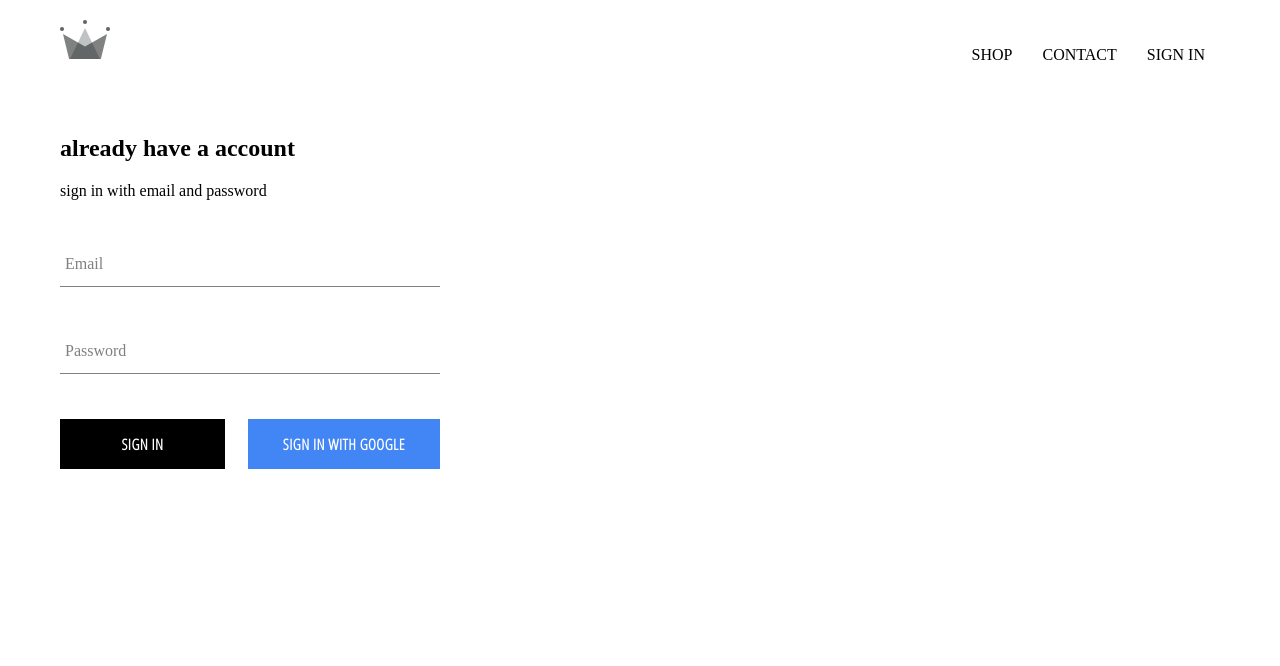
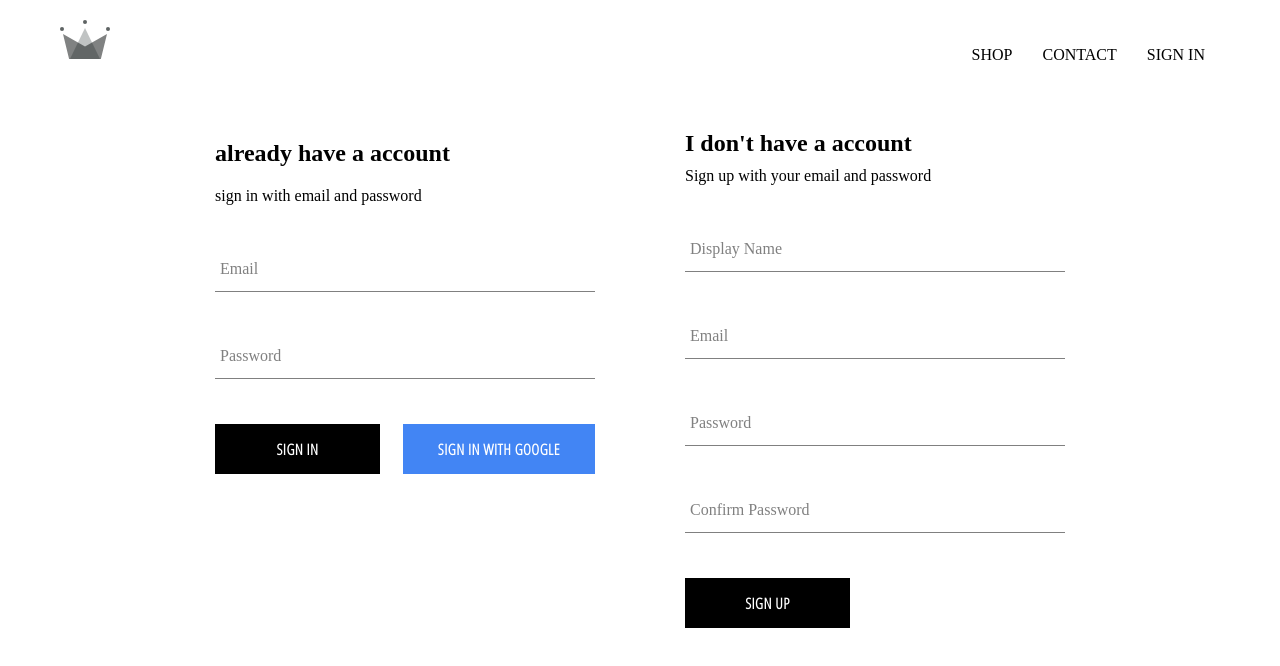
Before and after one commit to OranTal01/e-commerce, a React (Create React App) app: page /sign-in in a window 1280 px wide. Shown: the top 666 px of the page. Built offline with nearby package versions, Linux system fonts and the light colour scheme; no server answers.

Commit message:
finsh auth sign in and sign up

```diff
--- a/src/App.js
+++ b/src/App.js
@@ -1,11 +1,43 @@
-import React from 'react';
+import React, { Component } from 'react';
 import './App.css';
 import AppRouter from './routes';
+import { auth, createUserProfileDocument } from './database/firebase.utils';
 
-const App = () => {
-  return (
-    <AppRouter />
-  );
+class App extends Component {
+  state = {
+    currentUser: null
+  }
+
+  unsubscribeFromAuth = null
+
+  componentDidMount() {
+    // const { setCurrentUser } = this.props;
+
+    this.unsubscribeFromAuth = auth.onAuthStateChanged(async (userAuth) => {
+      if (userAuth) {
+        const userRef = await createUserProfileDocument(userAuth);
+
+        userRef.onSnapshot(snapShot => {
+          this.setState({
+            currentUser: {
+              id: snapShot.id,
+              displayName: snapShot.data().displayName,
+              ...snapShot.data()
+            }
+          });
+        });
+      }
+    });
+  }
+
+  componentWillUnmount() {
+    this.unsubscribeFromAuth();
+  }
+  render() {
+    return (
+      <AppRouter currentUser={ this.state.currentUser } />
+    );
+  }
 }
 
 export default App;
--- a/src/components/header/header.jsx
+++ b/src/components/header/header.jsx
@@ -1,5 +1,5 @@
 import React from 'react';
-import { NavLink } from 'react-router-dom';
+import { NavLink, Link } from 'react-router-dom';
 import { ReactComponent as Logo } from '../../assets/crown.svg';
 import { auth } from '../../database/firebase.utils';
 import './header.style.scss';
@@ -10,20 +10,20 @@ const Header = ({ currentUser }) => {
         <div className="header">
             <NavLink className="logo-container" to='/'>
                 <Logo className="logo" />
-                { currentUser && <div>{ currentUser.displayName.toUpperCase() }</div> }
+                { currentUser && <div>{ currentUser.displayName }</div> }
             </NavLink>
             <div className="options">
                 <NavLink className="option" to='/shop'>SHOP</NavLink>
                 <NavLink className="option" to='/contact'>CONTACT</NavLink>
-                { currentUser ?
-                    <NavLink
-                        to='/sign-in'
-                        onClick={ () => auth.signOut() }
-                        className="option">SIGN OUT
-                    </NavLink> :
-                    <NavLink className="option" to='/sign-in'>
-                        SIGN IN
-                        </NavLink> }
+                { currentUser ? (
+                    <Link to='/sign-in' className='option' onClick={ () => auth.signOut() }>
+                        SIGN OUT
+                    </Link>
+                ) : (
+                        <Link className='option' to='/sign-in'>
+                            SIGN IN
+                    </Link>
+                    ) }
             </div>
         </div>
     );
--- a/src/components/sign-in/sign-in.component.jsx
+++ b/src/components/sign-in/sign-in.component.jsx
@@ -1,7 +1,7 @@
 import React, { Component } from 'react';
 import FormInput from '../form-input/form-input.component';
 import CustomButton from '../custom-button/custom-button.component';
-import { signInWithGoogle } from '../../database/firebase.utils';
+import { auth, signInWithGoogle } from '../../database/firebase.utils';
 import { Link } from 'react-router-dom';
 import './sign-in.style.scss';
 
@@ -12,8 +12,14 @@ class SignIn extends Component {
     };
 
 
-    handelSubmit = (e) => {
+    handelSubmit = async (e) => {
         e.preventDefault();
+        const { email, password } = this.state
+        try {
+            await auth.signInWithEmailAndPassword(email, password);
+        } catch (error) {
+            console.error(error);
+        }
         this.setState(() => ({ email: '', password: '' }))
     };
 
@@ -29,6 +35,7 @@ class SignIn extends Component {
                 <span>sign in with email and password</span>
                 <form onSubmit={ this.handelSubmit }>
                     <FormInput
+                        autoComplete="on"
                         handelChange={ this.handelChange }
                         required
                         type="email"
@@ -37,6 +44,7 @@ class SignIn extends Component {
                         value={ this.state.email } />
                     <FormInput
                         handelChange={ this.handelChange }
+                        autoComplete="on"
                         required
                         type="password"
                         name="password"
@@ -45,14 +53,14 @@ class SignIn extends Component {
                     <div className="button">
                         <CustomButton type="submit">
                             Sign In
-                </CustomButton>
+                        </CustomButton>
                         <Link to='/'>
                             <CustomButton
                                 isGoogleSignIn
                                 onClick={ signInWithGoogle }
                                 type="submit">
                                 Sign In With Google
-            </CustomButton>
+                            </CustomButton>
                         </Link>
                     </div>
 
--- /dev/null
+++ b/src/components/sign-up/sign-up.component.jsx
@@ -0,0 +1,108 @@
+import React, { Component } from 'react';
+import FormInput from '../form-input/form-input.component';
+import { auth, createUserProfileDocument } from '../../database/firebase.utils';
+import CustomButton from '../custom-button/custom-button.component';
+import { Link } from 'react-router-dom';
+import './sign-up.style.scss';
+
+class SignUp extends Component {
+    state = {
+        displayName: '',
+        email: '',
+        password: '',
+        confirmPassword: '',
+        error: ''
+    }
+    handelChange = (e) => {
+        const { value, name } = e.target
+        this.setState(() => ({ [name]: value }))
+    }
+
+    handelFormSubmission = async (e) => {
+        e.preventDefault()
+        const { displayName, email, password, confirmPassword } = this.state;
+
+        if (password !== confirmPassword) {
+            this.setState(() => ({
+                error: 'Password don\'t match, Password should be 6 characters'
+            }))
+            return;
+        }
+
+        try {
+            const { user } = await auth.createUserWithEmailAndPassword(
+                email,
+                password
+            );
+
+            await createUserProfileDocument(user, { displayName });
+
+            this.setState({
+                displayName: '',
+                email: '',
+                password: '',
+                confirmPassword: '',
+                email: ''
+            });
+        } catch (error) {
+            console.error(error);
+        }
+    };
+
+
+    render() {
+        const { displayName, email, password, confirmPassword, error } = this.state
+        return (
+            <div className="sign-up">
+                <h2 className="title">I don't have a account</h2>
+                <span>Sign up with your email and password</span>
+                { error && <p className="error">{ error }</p> }
+                <form
+                    onSubmit={ this.handelFormSubmission }
+                    className="sign-up-form">
+                    <FormInput
+                        handelChange={ this.handelChange }
+                        label="Display Name"
+                        type="text"
+                        name="displayName"
+                        value={ displayName }
+                        required
+                    />
+                    <FormInput
+                        handelChange={ this.handelChange }
+                        label="Email"
+                        type="email"
+                        name="email"
+                        value={ email }
+                        required
+                    />
+                    <FormInput
+                        autoComplete="off"
+                        handelChange={ this.handelChange }
+                        label="Password"
+                        type="password"
+                        name="password"
+                        value={ password }
+                        required
+                    />
+                    <FormInput
+                        autoComplete="off"
+                        handelChange={ this.handelChange }
+                        label="Confirm Password"
+                        type="password"
+                        name="confirmPassword"
+                        value={ confirmPassword }
+                        required
+                    />
+                    <CustomButton
+                        type="submit">
+                        Sign Up
+                        </CustomButton>
+
+                </form>
+            </div>
+        );
+    };
+};
+
+export default SignUp;
--- /dev/null
+++ b/src/components/sign-up/sign-up.style.scss
@@ -0,0 +1,14 @@
+.sign-up {
+  display: flex;
+  flex-direction: column;
+  width: 380px;
+
+  .title {
+    margin: 10px 0;
+  }
+}
+
+.error {
+  color: red;
+  font: bold;
+}
--- a/src/database/firebase.utils.js
+++ b/src/database/firebase.utils.js
@@ -40,53 +40,12 @@ export const createUserProfileDocument = async (userAuth, additionalData) => {
     return userRef;
 };
 
-export const addCollectionAndDocuments = async (
-    collectionKey,
-    objectsToAdd
-) => {
-    const collectionRef = firestore.collection(collectionKey);
-
-    const batch = firestore.batch();
-    objectsToAdd.forEach(obj => {
-        const newDocRef = collectionRef.doc();
-        batch.set(newDocRef, obj);
-    });
-
-    return await batch.commit();
-};
-
-export const convertCollectionsSnapshotToMap = collections => {
-    const transformedCollection = collections.docs.map(doc => {
-        const { title, items } = doc.data();
-
-        return {
-            routeName: encodeURI(title.toLowerCase()),
-            id: doc.id,
-            title,
-            items
-        };
-    });
-
-    return transformedCollection.reduce((accumulator, collection) => {
-        accumulator[collection.title.toLowerCase()] = collection;
-        return accumulator;
-    }, {});
-};
-
-export const getCurrentUser = () => {
-    return new Promise((resolve, reject) => {
-        const unsubscribe = auth.onAuthStateChanged(userAuth => {
-            unsubscribe();
-            resolve(userAuth);
-        }, reject);
-    });
-};
-
 export const auth = firebase.auth();
 export const firestore = firebase.firestore();
 
-export const googleProvider = new firebase.auth.GoogleAuthProvider();
-googleProvider.setCustomParameters({ prompt: 'select_account' });
-export const signInWithGoogle = () => auth.signInWithPopup(googleProvider);
+const provider = new firebase.auth.GoogleAuthProvider();
+provider.setCustomParameters({ prompt: 'select_account' });
+export const signInWithGoogle = () => auth.signInWithPopup(provider);
+
 
 export default firebase;
--- a/src/pages/sign-in-and-sign-up/sign-in-and-sign-up.jsx
+++ b/src/pages/sign-in-and-sign-up/sign-in-and-sign-up.jsx
@@ -1,11 +1,13 @@
 import React from 'react';
 import SignIn from '../../components/sign-in/sign-in.component';
+import SignUp from '../../components/sign-up/sign-up.component';
 import './sign-in-and-sign-up.style.scss';
 
 const SignInAndSignUp = () => {
     return (
-        <div>
+        <div className="sign-in-and-sign-up">
             <SignIn />
+            <SignUp />
         </div>
     );
 };
--- a/src/pages/sign-in-and-sign-up/sign-in-and-sign-up.style.scss
+++ b/src/pages/sign-in-and-sign-up/sign-in-and-sign-up.style.scss
@@ -0,0 +1,6 @@
+.sign-in-and-sign-up {
+  width: 850px;
+  display: flex;
+  justify-content: space-between;
+  margin: 30px auto;
+}
--- a/src/routes.jsx
+++ b/src/routes.jsx
@@ -4,29 +4,12 @@ import HomePage from './pages/home/home-page';
 import ShopPage from './pages/shop/shop';
 import Header from './components/header/header';
 import SignInAndSignUp from './pages/sign-in-and-sign-up/sign-in-and-sign-up';
-import { auth } from './database/firebase.utils';
 
 class AppRouter extends Component {
-
-    state = {
-        currentUser: null
-    }
-
-    unsubscribeFromAuth = null
-
-    componentDidMount() {
-        this.unsubscribeFromAuth = auth.onAuthStateChanged((user) =>
-            this.setState(() => ({ currentUser: user })))
-    };
-
-    componentWillUnmount() {
-        this.unsubscribeFromAuth();
-    }
-
     render() {
         return (
             <div>
-                <Header currentUser={ this.state.currentUser } />
+                <Header currentUser={ this.props.currentUser } />
                 <Switch>
                     <Route exact path='/' component={ HomePage } />
                     <Route exact path='/sign-in' component={ SignInAndSignUp } />
```
